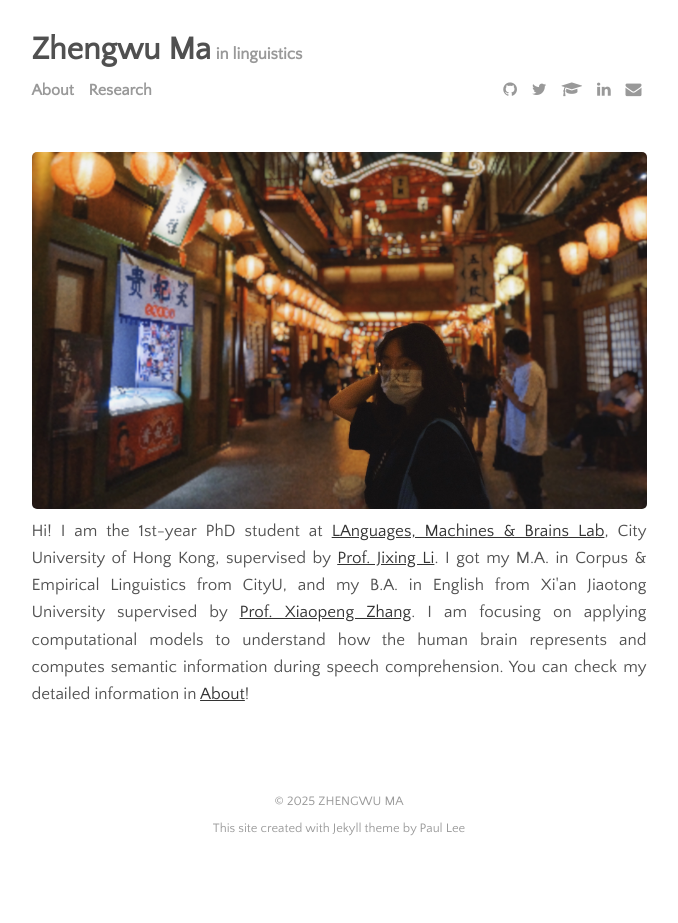
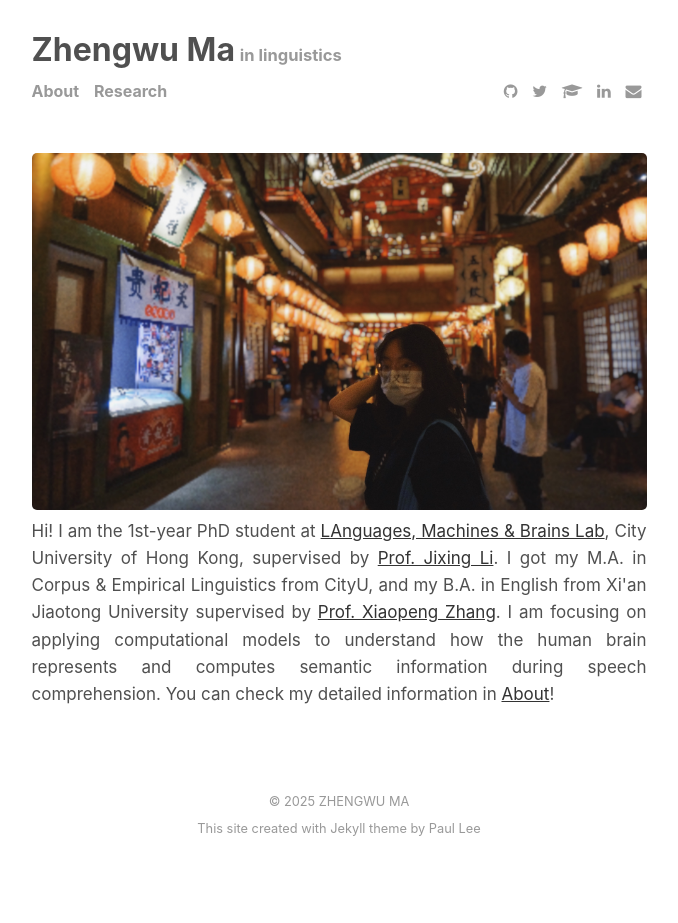
Before and after one commit to zhengwuma/zhengwuma.github.io, a Jekyll site: the page built from index.html, in a window 1280 px wide. Shown: the whole page, without its empty margins (301-979 px from the left). Built offline with Jekyll 4.4.1, drawn with Linux system fonts in a browser that asks for light colours; the list of posts is cut into pages by our own code.

Commit message:
Update main.scss

```diff
--- a/assets/css/main.scss
+++ b/assets/css/main.scss
@@ -1,8 +1,8 @@
 ---
 ---
 
-$sans-serif-font-family: "Quattrocento Sans";
-$code-font-family:       "Source Code Pro", monospace;
+$sans-serif-font-family: "Inter", sans-serif;
+$code-font-family:       "Fira Code", monospace;
 
 $body-color:             #505050;
 $link-color:             black;
```
